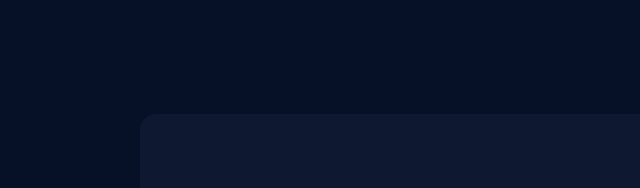
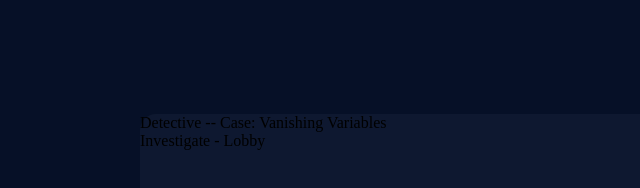
Before and after one commit to nika-dalalishvili-tbc-it-academy/frontliners-collab2-tbc-it-academy, a website: page index.html in a window 1280 px wide. Shown: the whole page, without its empty margins (0-640 px from the left). Drawn offline with nearby package versions, Linux system fonts and the light colour scheme; files that its build step writes are made by us from their sources.

Commit message:
feat(header-html): html structure done

```diff
--- a/index.html
+++ b/index.html
@@ -13,7 +13,10 @@
 <body>
     <main>
         <!-- header -->
-        <section class="header"></section>
+        <section class="header">
+            <p>Detective -- <span>Case: Vanishing Variables</span></p>
+            <span>Investigate - Lobby</span>
+        </section>
 
         <!-- options section -->
         <section class="options"></section>
--- /dev/null
+++ b/package.json
@@ -0,0 +1,5 @@
+{
+  "dependencies": {
+    "sass": "^1.93.3"
+  }
+}
```
Also changed, not shown: 1 other file.
